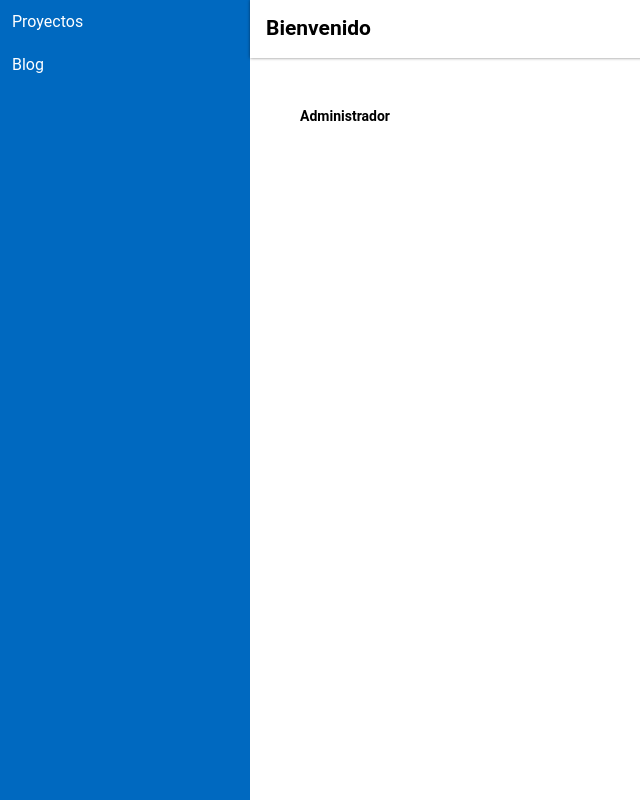
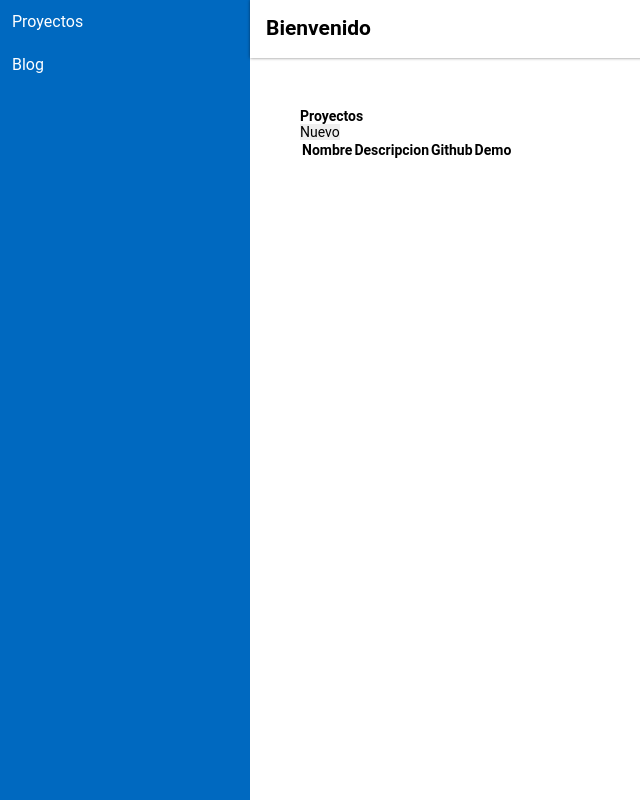
Before and after one commit to FrcGustavo/ME, a React app: page /admin in a window 1280 px wide. Shown: the whole page, without its empty margins (0-640 px from the left). Built offline with nearby package versions, Linux system fonts and the light colour scheme; no server answers.

Commit message:
Add page admin/projects

```diff
--- a/src/modules/Admin/Admin.jsx
+++ b/src/modules/Admin/Admin.jsx
@@ -3,6 +3,9 @@ import { Switch, Route } from 'react-router-dom';
 
 import Header from './components/Header';
 import Navbar from './components/Navbar';
+
+import Projects from './containers/Projects';
+import Blog from './containers/Blog';
 
 import './assets/styles/Admin.scss';
 
@@ -14,9 +17,9 @@ const Admin = () => (
         <Header />
         <main>
           <Switch>
-            <Route exact path="/admin">
-              <h1>Administrador</h1>
-            </Route>
+            <Route exact path="/admin" component={Projects} />
+            <Route exact path="/admin/proyectos" component={Projects} />
+            <Route exact path="/admin/blog" component={Blog} />
           </Switch>
         </main>
       </div>
--- a/src/modules/Admin/components/Navbar.jsx
+++ b/src/modules/Admin/components/Navbar.jsx
@@ -6,8 +6,8 @@ import '../assets/styles/components/Navbar.scss';
 const Navbar = () => {
   return (
     <nav className="admin-navbar navbar">
-      <Link to="/proyectos">Proyectos</Link>
-      <Link to="/blog">Blog</Link>
+      <Link to="/admin/proyectos">Proyectos</Link>
+      <Link to="/admin/blog">Blog</Link>
     </nav>
   );
 };
--- /dev/null
+++ b/src/modules/Admin/containers/Blog.jsx
@@ -0,0 +1,11 @@
+import React from 'react';
+
+const Blog = () => {
+  return (
+    <div>
+      Blog
+    </div>
+  );
+};
+
+export default Blog;
--- /dev/null
+++ b/src/modules/Admin/containers/Projects.jsx
@@ -0,0 +1,26 @@
+import React from 'react';
+
+const Projects = () => {
+  return (
+    <div>
+      <div>
+        <h1>Proyectos</h1>
+        <button type="button">Nuevo</button>
+      </div>
+      <div>
+        <table>
+          <thead>
+            <tr>
+              <th>Nombre</th>
+              <th>Descripcion</th>
+              <th>Github</th>
+              <th>Demo</th>
+            </tr>
+          </thead>
+        </table>
+      </div>
+    </div>
+  );
+};
+
+export default Projects;
```
